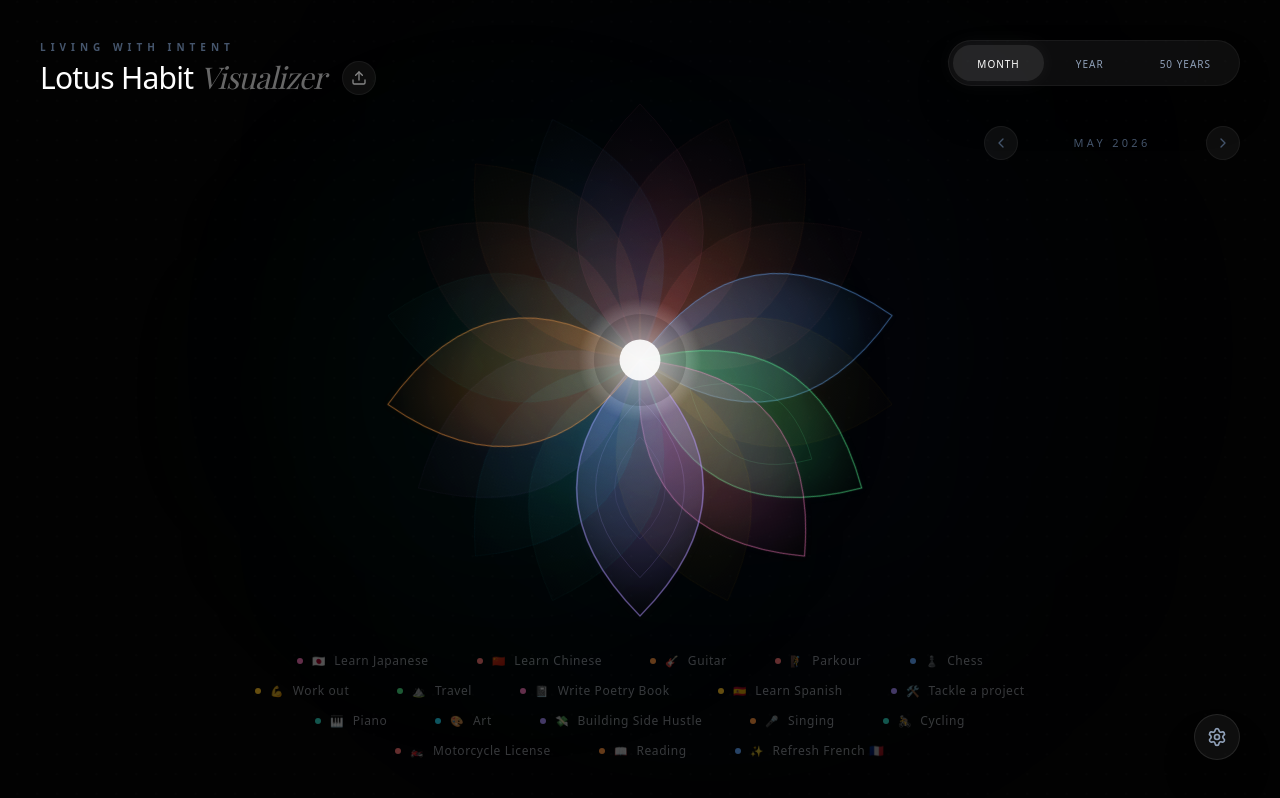
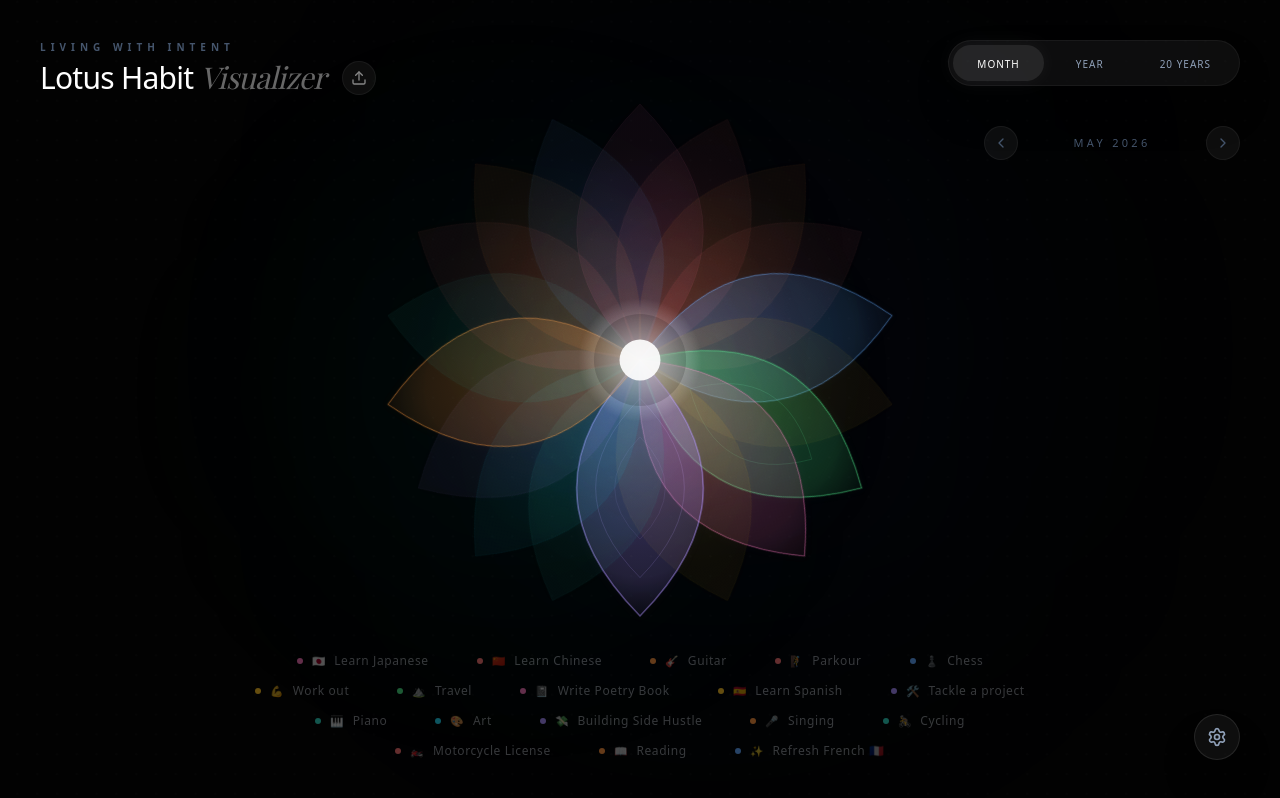
Before and after one commit to aspiforgreat/LotusAiStudioVersion, a React (Vite) app: page / in a window 1280 px wide. Both pictures are taken after a click on the button "Explore with Sample Data". Built offline with nearby package versions, Linux system fonts and the light colour scheme; a web font is replaced by a local one.

Commit message:
refactor: change mastery tier timeframe from 50 to 20 years and update visualization logic to month-based grouping

```diff
--- a/src/App.tsx
+++ b/src/App.tsx
@@ -9,7 +9,7 @@ import { Calendar, Layers, Hourglass, Info, ChevronLeft, ChevronRight, Upload, S
 import { HABIT_DATA as INITIAL_HABIT_DATA, mapRawData, SAMPLE_DATA } from './data';
 import { TimeRange, Habit, Entry, HabitData } from './types';
 
-const LIFESPAN_YEARS = 50;
+const LIFESPAN_YEARS = 20;
 
 // Dynamic configuration based on theme
 const THEMES = {
@@ -275,11 +275,18 @@ export default function App() {
     }
   }, [habitData]);
 
+  const earliestEntryYear = useMemo(() => {
+    if (habitData.entries.length === 0) return selectedDate.getFullYear();
+    const years = habitData.entries.map(e => new Date(e.date).getFullYear());
+    return Math.min(...years);
+  }, [habitData.entries]);
+
   const aggregatedData = useMemo(() => {
     return habits.map(habit => {
       const habitEntries = habitData.entries.filter(e => Number(e.habitId) === Number(habit.id) && e.value > 0);
       let shellCount = 0;
       let completionRate = 0;
+      let activeMonthIndices: number[] = [];
 
       // Grouping logic for fractal shells
       if (range === 'month') {
@@ -301,15 +308,23 @@ export default function App() {
         completionRate = Math.min(100, (shellCount / 52) * 100);
       }
       else {
-        // Fifty Years - Group by year (Mastery Tiers)
-        const activeYears = new Set(habitEntries.map(e => e.date.split('-')[0]));
-        shellCount = activeYears.size;
-        completionRate = Math.min(100, (shellCount / LIFESPAN_YEARS) * 100);
+        // Twenty Years - Group by month
+        const activeMonths = new Set<number>();
+        habitEntries.forEach(e => {
+          const d = new Date(e.date);
+          const monthIndex = (d.getFullYear() - earliestEntryYear) * 12 + d.getMonth();
+          if (monthIndex >= 0 && monthIndex < 240) {
+            activeMonths.add(monthIndex);
+          }
+        });
+        shellCount = activeMonths.size;
+        activeMonthIndices = Array.from(activeMonths);
+        completionRate = Math.min(100, (shellCount / 240) * 100);
       }
 
-      return { ...habit, shellCount, completionRate };
+      return { ...habit, shellCount, completionRate, activeMonthIndices };
     });
-  }, [range, habits, selectedDate]);
+  }, [range, habits, selectedDate, earliestEntryYear]);
 
   const radius = Math.min(dimensions.width, dimensions.height) * 0.32;
   const centerX = dimensions.width / 2;
@@ -465,7 +480,7 @@ export default function App() {
               </pattern>
             </defs>
             <rect width="100%" height="100%" fill="url(#grid)" />
-            <rect width={`${Math.min(100, (weeksSinceStart / (50 * 52)) * 100)}%`} height="100%" fill="url(#grid-lived)" />
+            <rect width={`${Math.min(100, (weeksSinceStart / (20 * 52)) * 100)}%`} height="100%" fill="url(#grid-lived)" />
           </svg>
         </div>
       </div>
@@ -498,7 +513,7 @@ export default function App() {
           <div className={`flex gap-1 md:gap-2 ${THEMES[theme].headerBg} backdrop-blur-3xl p-1 rounded-full border border-white/5 shadow-2xl`}>
             <RangeButton active={range === 'month'} onClick={() => setRange('month')} label="Month" theme={theme} />
             <RangeButton active={range === 'year'} onClick={() => setRange('year')} label="Year" theme={theme} />
-            <RangeButton active={range === 'fiftyYears'} onClick={() => setRange('fiftyYears')} label="50 Years" theme={theme} />
+            <RangeButton active={range === 'fiftyYears'} onClick={() => setRange('fiftyYears')} label="20 Years" theme={theme} />
           </div>
 
           {range !== 'fiftyYears' && (
@@ -546,13 +561,39 @@ export default function App() {
             const rawRate = data ? data.completionRate / 100 : 0;
             const rate = Math.pow(rawRate, 0.4);
 
+            const activeMonthIndices = data?.activeMonthIndices || [];
+            const maxIdx = activeMonthIndices.length > 0 ? Math.max(...activeMonthIndices) : -1;
+
+            // Adjust gradient for 20 Year view
+            if (range === 'fiftyYears') {
+              const innerOffset = CENTRAL_HUD_CONFIG.innerRadius; // 0.18
+              const maxMonthFactor = maxIdx >= 0 ? (maxIdx + 1) / 240 : 0;
+              const gradRadius = innerOffset + maxMonthFactor * (1 - innerOffset);
+
+              const baseOpacity = (0.15 + (rate * 0.75)) * THEMES[theme].petalOpacity;
+              const midOpacity = (0.05 + (rate * 0.35)) * THEMES[theme].petalOpacity;
+
+              return (
+                <radialGradient id={`grad-${habit.id}`} key={habit.id} cx="50%" cy="100%" r={`${gradRadius * 100}%`} fx="50%" fy="100%" gradientUnits="objectBoundingBox">
+                  {/* Start after the central circle */}
+                  <stop offset="0%" stopColor="#000" stopOpacity="1" />
+                  <stop offset={`${innerOffset * 100}%`} stopColor="#000" stopOpacity="1" />
+                  {/* Color area */}
+                  <stop offset={`${(innerOffset + 0.02) * 100}%`} stopColor={habit.color} stopOpacity={baseOpacity} />
+                  <stop offset="85%" stopColor={habit.color} stopOpacity={midOpacity} />
+                  {/* Fade out at the last active month */}
+                  <stop offset="100%" stopColor={habit.color} stopOpacity="0.02" />
+                </radialGradient>
+              );
+            }
+
             const baseOpacity = (0.15 + (rate * 0.75)) * THEMES[theme].petalOpacity;
             const midOpacity = (0.05 + (rate * 0.35)) * THEMES[theme].petalOpacity;
             return (
-              <radialGradient id={`grad-${habit.id}`} key={habit.id} cx="50%" cy="100%" r="100%" fx="50%" fy="100%">
+              <radialGradient id={`grad-${habit.id}`} key={habit.id} cx="50%" cy="100%" r="100%" fx="50%" fy="100%" gradientUnits="objectBoundingBox">
                 <stop offset="0%" stopColor={habit.color} stopOpacity={baseOpacity} />
-                <stop offset="70%" stopColor={habit.color} stopOpacity={midOpacity} />
-                <stop offset="100%" stopColor={habit.color} stopOpacity="0.01" />
+                <stop offset="85%" stopColor={habit.color} stopOpacity={midOpacity} />
+                <stop offset="100%" stopColor={habit.color} stopOpacity="0.05" />
               </radialGradient>
             );
           })}
@@ -588,6 +629,11 @@ export default function App() {
                 transform={`rotate(${(midAngle * 180) / Math.PI + 90})`}
                 style={{ opacity: isOtherHovered ? 0.1 : 1, transition: 'opacity 0.6s cubic-bezier(0.4, 0, 0.2, 1)' }}
               >
+                <defs>
+                  <clipPath id={`clip-${habit.id}`}>
+                    <path d={d} />
+                  </clipPath>
+                </defs>
                 <motion.path
                   key={`petal-${range}-${selectedDate.toISOString()}`}
                   d={d}
@@ -621,8 +667,39 @@ export default function App() {
                     animate={{ opacity: 1 }}
                     exit={{ opacity: 0 }}
                     style={{ mixBlendMode: theme === 'dark' ? 'screen' : 'multiply' }}
+                    clipPath={`url(#clip-${habit.id})`}
                   >
-                    {Array.from({ length: habit.shellCount }).map((_, idx) => {
+                    {range === 'fiftyYears' ? (
+                      habit.activeMonthIndices?.map((monthIdx) => {
+                        const innerR = radius * CENTRAL_HUD_CONFIG.innerRadius;
+                        const availableR = radius - innerR;
+                        const r = innerR + ((monthIdx + 1) / 240) * availableR;
+                        return (
+                          <motion.circle
+                            key={`shell-${monthIdx}`}
+                            cx="0"
+                            cy="0"
+                            r={r}
+                            fill="none"
+                            stroke={habit.color}
+                            strokeWidth={isHovered ? 1.5 : 1}
+                            strokeOpacity={isHovered ? 0.8 : 0.4}
+                            initial={{ r: innerR, opacity: 0 }}
+                            animate={{
+                              r: isHovered ? [r, r + 2, r] : r,
+                              opacity: 1
+                            }}
+                            transition={{
+                              r: isHovered
+                                ? { duration: 2, repeat: Infinity, ease: "easeInOut", delay: (monthIdx % 12) * 0.05 }
+                                : { duration: 0.5, delay: (monthIdx % 240) * 0.002 },
+                              opacity: { duration: 0.3 }
+                            }}
+                          />
+                        );
+                      })
+                    ) : (
+                      Array.from({ length: habit.shellCount }).map((_, idx) => {
                         // Scaling logic: 10% to 100%
                         const scaleFactor = 0.1 + (0.9 * ((idx + 1) / habit.shellCount));
 
@@ -650,7 +727,8 @@ export default function App() {
                             }}
                           />
                         );
-                    })}
+                      })
+                    )}
                   </motion.g>
                 </AnimatePresence>
               </g>
@@ -699,7 +777,7 @@ export default function App() {
                   {hoveredHabitData.name}
                 </text>
                 <text y="35" textAnchor="middle" fontSize="10" fill={hoveredHabitData.color} className="font-light tracking-[0.2em] uppercase opacity-90 font-semibold">
-                  {hoveredHabitData.shellCount} {range === 'month' ? 'active days' : range === 'year' ? 'active weeks' : 'active years'}
+                  {hoveredHabitData.shellCount} {range === 'month' ? 'active days' : range === 'year' ? 'active weeks' : 'active months'}
                 </text>
               </motion.g>
             ) : null}
```
Lines whose indentation alone changed are shown as unchanged.
